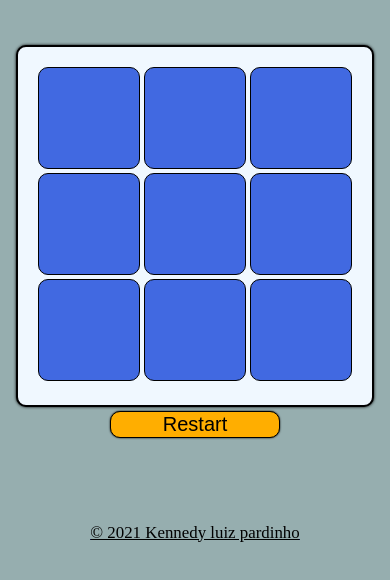
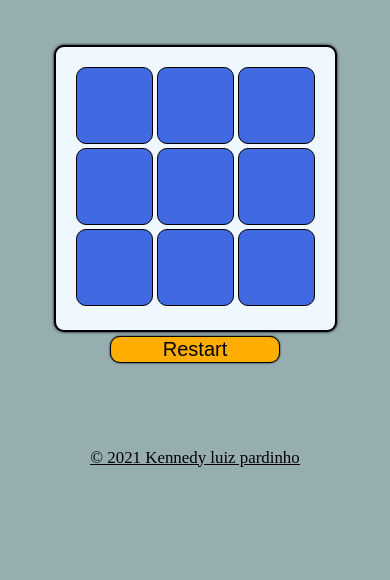
Before and after one commit to kennedyLP/hash-game, a plain HTML site: page index.html in a window 390 px wide. Drawn offline with Linux system fonts and the light colour scheme.

Commit message:
first att

```diff
--- a/style.css
+++ b/style.css
@@ -17,8 +17,8 @@ body{
 }
 
 .square{
-    width: 100px;
-    height: 100px;
+    width: 90px;
+    height:90px;
     background-color: royalblue;
     border: 1px solid black;
     display: inline-block;
@@ -93,3 +93,22 @@ button:hover{
     color: black;
     font-size: 2vh;
 }
+
+@media (max-width:576px) {
+
+    .square{
+
+        width:75px;
+        height:75px;
+    }
+
+}
+
+@media (min-width:576px) {
+
+    .square{
+        width:100px;
+        height:100px;
+    }
+
+}
```
